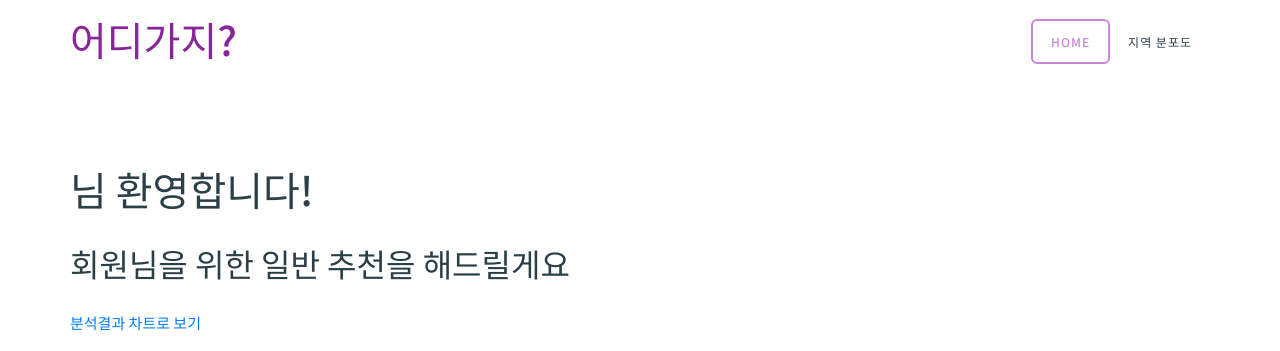
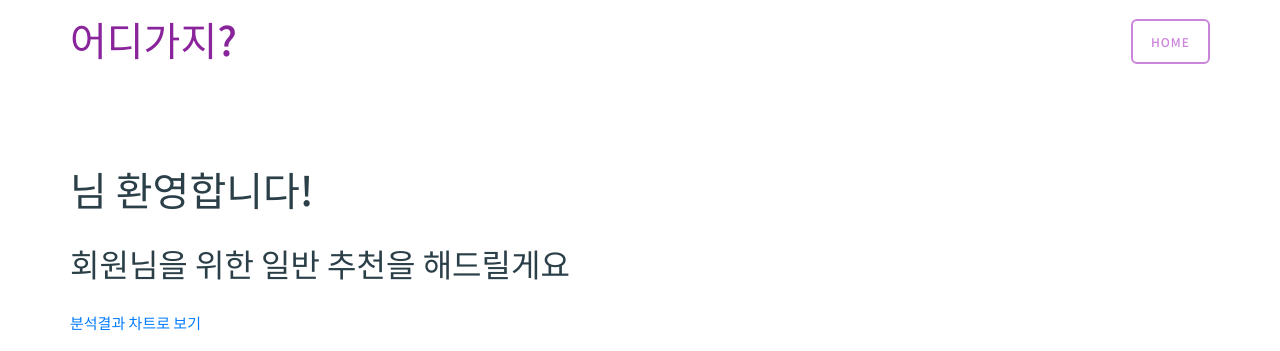
Before and after one commit to LaurentLaury/jaljaljal, a Flask app: template templates/jjj/hybrid.html in a window 1280 px wide. Shown: the top 351 px of the page. Run offline with Flask 2, Linux system fonts and the light colour scheme; the template is opened without the code that fills it, so the values that code supplies are empty; parts of the project's set-up code (start-up, migrations or seed data) failed here and were passed over; some libraries are stand-ins or nearby versions.

Commit message:
카테고리 수정

```diff
--- a/templates/jjj/hybrid.html
+++ b/templates/jjj/hybrid.html
@@ -40,7 +40,6 @@
         <div id="menu">
             <ul>
                 <li class="current_page_item"><a href="/" accesskey="1" title="">Home</a></li>
-                <li><a href="#extra" accesskey="2" title="">지역 분포도</a></li>
             </ul>
         </div>
 
```
